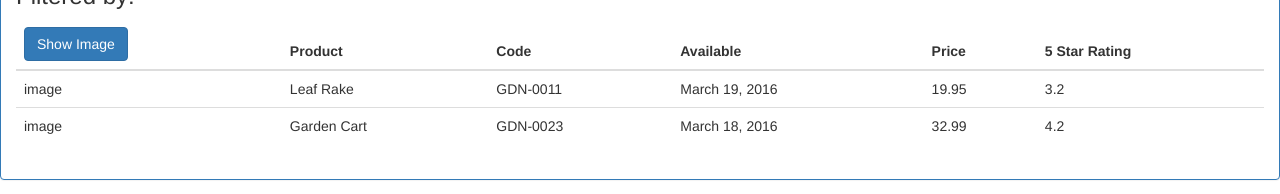
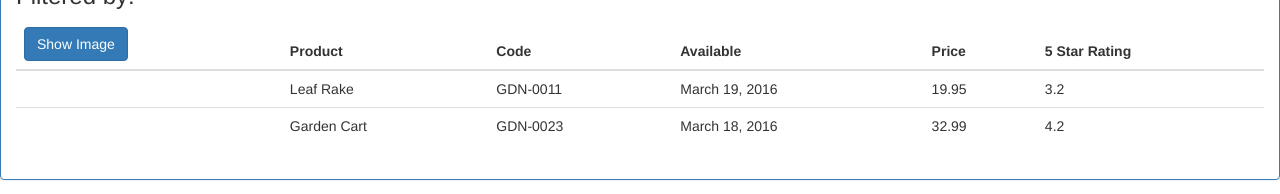
Before and after one commit to efrenjose/apm-angular, an Angular app: page / in a window 1280 px wide. Shown: the part 204-398 px from the top of the page. Built offline with nearby package versions, Linux system fonts and the light colour scheme.

Commit message:
Implement functionality for show/hide image button with event binding. Display images with property binding

```diff
--- a/src/app/products/product-list.component.html
+++ b/src/app/products/product-list.component.html
@@ -19,8 +19,9 @@
                 <thead>
                     <tr>
                         <th>
-                            <button class='btn btn-primary'>
-                                Show Image
+                            <button class='btn btn-primary'
+                                    (click)='toggleImage()'>
+                                {{showImage ? 'Hide' : 'Show'}} Image
                             </button>
                         </th>
                         <th>Product</th>
@@ -32,7 +33,12 @@
                 </thead>
                 <tbody>
                     <tr *ngFor='let product of products'>
-                        <td>image</td>
+                        <td> <img *ngIf='showImage'
+                                [src]='product.imageUrl'
+                                [title]='product.productName'
+                                [style.width.px]='imageWidth'
+                                [style.margin.px]='imageMargin'/>
+                        </td>
                         <td>{{ product.productName }}</td>
                         <td>{{ product.productCode }}</td>
                         <td>{{ product.releaseDate }}</td>
--- a/src/app/products/product-list.component.ts
+++ b/src/app/products/product-list.component.ts
@@ -8,6 +8,9 @@
 
 export class ProductListComponent {
     pageTitle: string = 'Product List';
+    imageWidth: number = 50;
+    imageMargin: number = 2;
+    showImage: boolean = false;
     products: any[] = [
         {
             "productId": 1,
@@ -30,4 +33,8 @@
             "imageUrl": "http://openclipart.org/image/300px/svg_to_png/58471/garden_cart.png"
         }
     ];
+
+    toggleImage(): void {
+        this.showImage = !this.showImage;
+    }
 }
```
